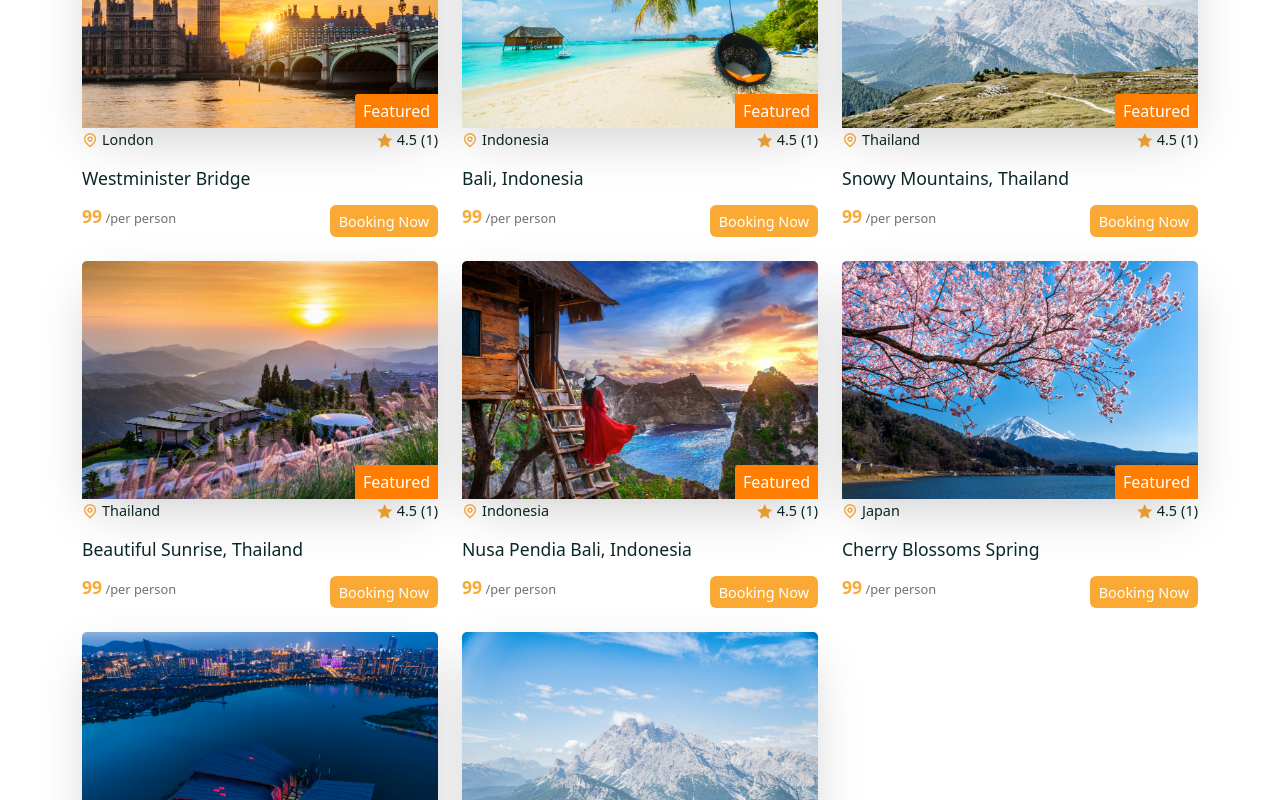
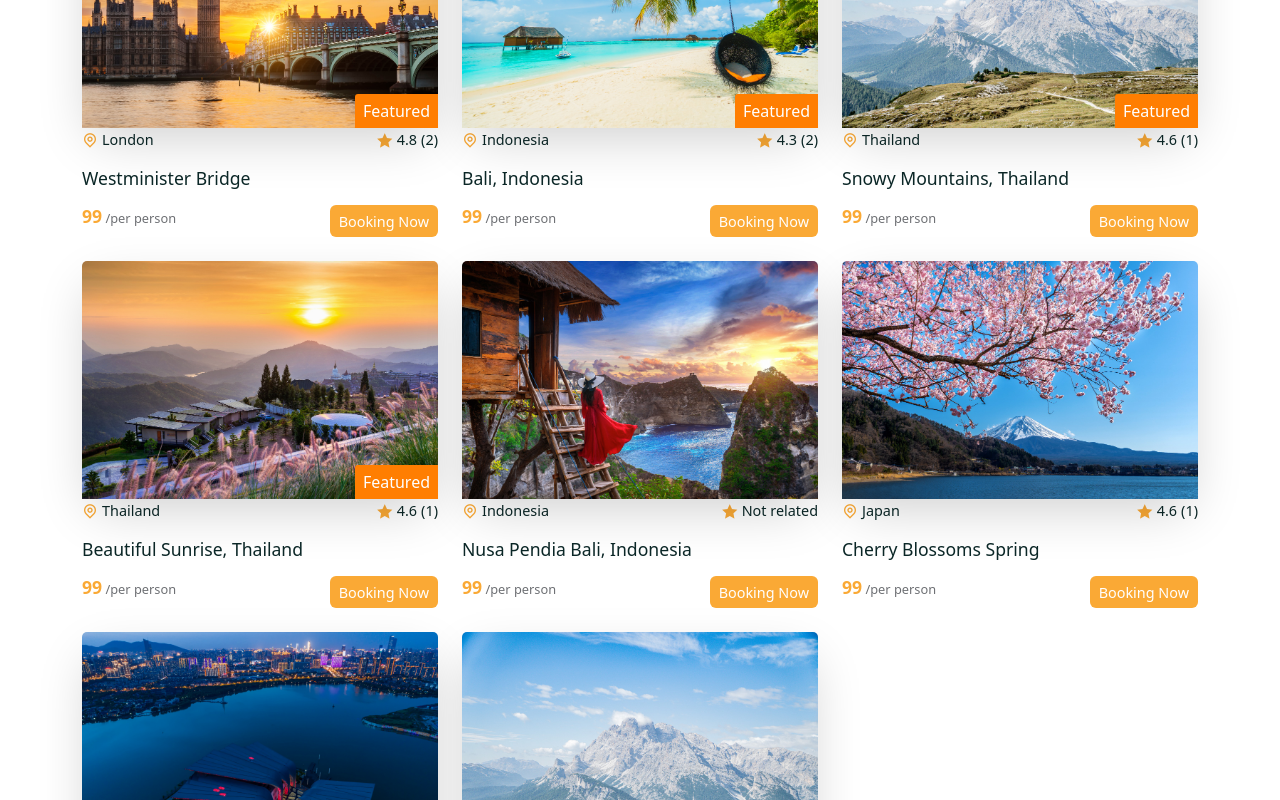
Before and after one commit to BadolJnU/Travel_Website, a React (Create React App) app in the folder frontend/: page /home in a window 1280 px wide. Shown: the part 1360-2160 px from the top of the page. Built offline with nearby package versions, Linux system fonts and the light colour scheme; a web font is replaced by a local one.

Commit message:
Rating Calculation

```diff
--- /dev/null
+++ b/frontend/src/Utils/CalculateRating.js
@@ -0,0 +1,8 @@
+const calculateRating = reviews => {
+    const totalRating = reviews?.reduce((acc, item) => acc + item.rating, 0)
+    const avgRating = totalRating === 0 ? "" : totalRating === 1 ? totalRating : (totalRating / reviews?.length).toFixed(1);
+
+    return {totalRating, avgRating};
+}
+
+export default calculateRating;
--- a/frontend/src/assets/data/tours.js
+++ b/frontend/src/assets/data/tours.js
@@ -20,6 +20,10 @@ const tours = [
         name: "jhon doe",
         rating: 4.6,
       },
+      {
+        name: "jhon doe",
+        rating: 5,
+      },
     ],
     avgRating: 4.5,
     photo: tourImg01,
@@ -37,6 +41,10 @@ const tours = [
       {
         name: "jhon doe",
         rating: 4.6,
+      },
+      {
+        name: "jhon doe",
+        rating: 4.0,
       },
     ],
     avgRating: 4.5,
@@ -88,10 +96,7 @@ const tours = [
     maxGroupSize: 8,
     desc: "this is the description",
     reviews: [
-      {
-        name: "jhon doe",
-        rating: 4.6,
-      },
+
     ],
     avgRating: 4.5,
     photo: tourImg05,
--- a/frontend/src/shared/TourCard.jsx
+++ b/frontend/src/shared/TourCard.jsx
@@ -2,16 +2,19 @@ import React from 'react'
 import { Card, CardBody } from 'reactstrap';
 import { Link } from 'react-router-dom';
 import './TourCard.css';
+import calculateRating from '../Utils/CalculateRating';
 
 const TourCard = ({tour}) => {
 
-    const { id, photo, title, city, price, featured, avgRating, reviews } = tour;
+    const { id, photo, title, city, price, featured, reviews } = tour;
+
+    const {totalRating, avgRating} = calculateRating(reviews);
   return (
     <div className='tour__card'>
         <Card>
             <div className="tour__img">
                 <img src={photo} alt="Tour Image" />
-                <span>Featured</span>
+                {featured && <span>Featured</span>}
             </div>
         </Card>
 
@@ -21,8 +24,9 @@ const TourCard = ({tour}) => {
                 <i class="ri-map-pin-line"></i>{city}
                 </span>
                 <span className="tour__location d-flex align-items-center gap-1">
-                <i class="ri-star-fill"></i>{avgRating}{" "}
-                <span>({reviews.length})</span>
+                <i class="ri-star-fill"></i>{avgRating === 0 ? null : avgRating}
+                {totalRating === 0 ? ("Not related") : (<span>({reviews.length})</span>)}
+
                 </span>
             </div>
             <h5 className="tour__title"><Link to={`/tours/${id}`}>{title}</Link></h5>
```
